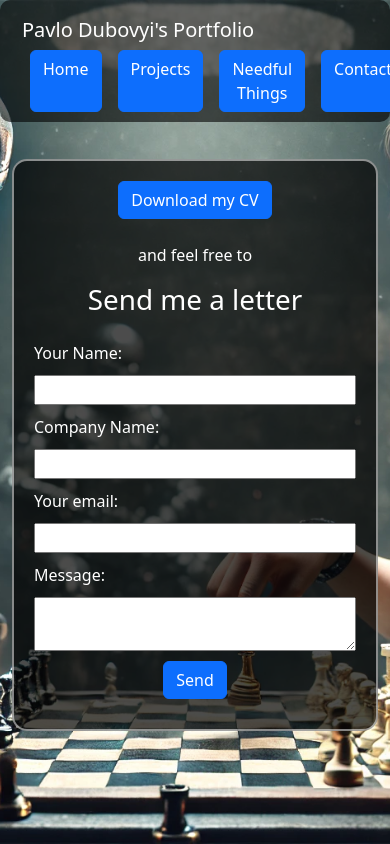
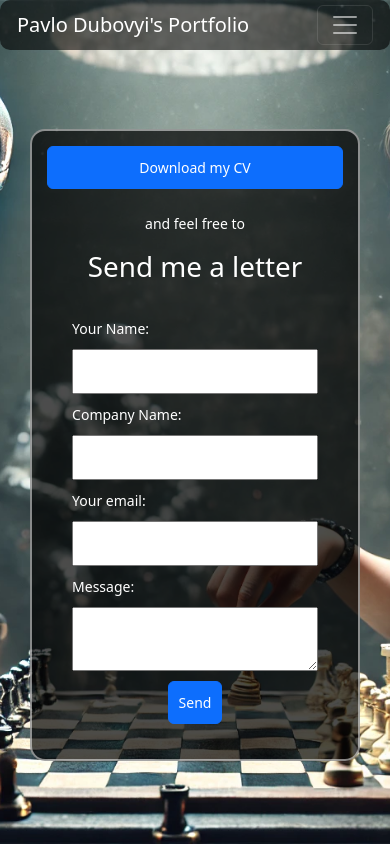
Before and after one commit to pavlodubovyi/Portfolio_website, a Django app: page /hire/ in a window 390 px wide. Run offline with Django 5.2, Linux system fonts and the light colour scheme.

Commit message:
buttons and menu

```diff
--- a/static/css/styles.css
+++ b/static/css/styles.css
@@ -112,3 +112,76 @@ html, body {
     width: 100%;
     margin-top: 20px;
 }
+
+@media (max-width: 768px) {
+    /* Загальні стилі для мобільних */
+    body {
+        font-size: 14px;
+    }
+
+    .navbar {
+        padding: 5px;
+    }
+
+    /* Навігаційне меню */
+    .navbar-nav {
+        display: flex;
+        flex-direction: column;
+        align-items: center;
+    }
+
+    .navbar-nav .nav-link {
+        width: 100%;
+        text-align: center;
+        padding: 8px;
+    }
+
+    /* Контент */
+    .content-box {
+        max-width: 90%;
+        padding: 15px;
+    }
+
+    /* Проєкти */
+    .projects-container {
+        max-height: unset; /* Забираємо обмеження по висоті */
+        overflow-y: visible;
+        padding: 5px;
+    }
+
+    .project-card {
+        width: 95%;
+        padding: 15px;
+        font-size: 14px;
+    }
+
+    .project-title {
+        font-size: 18px;
+    }
+
+    .project-description {
+        font-size: 13px;
+    }
+
+    /* Кнопки */
+    .btn {
+        font-size: 14px;
+        padding: 10px;
+        width: 100%; /* Розтягуємо кнопку на всю ширину */
+        text-align: center;
+    }
+
+    /* Форма */
+    .form-container {
+        max-width: 90%;
+        padding: 10px;
+    }
+
+    .form-container input,
+    .form-container textarea,
+    .form-container button {
+        font-size: 14px;
+        padding: 10px;
+        width: 100%;
+    }
+}
--- a/templates/base.html
+++ b/templates/base.html
@@ -19,13 +19,19 @@
     <nav class="navbar navbar-expand-lg navbar-dark">
         <div class="container">
             <span class="navbar-brand">Pavlo Dubovyi's Portfolio</span>
-            <div class="d-flex">
-                <a href="{% url 'home' %}" class="btn btn-primary mx-2">Home</a>
-                <a href="{% url 'projects' %}" class="btn btn-primary mx-2">Projects</a>
-                <a href="{% url 'needful_things' %}" class="btn btn-primary mx-2">Needful Things</a>
-                <a href="{% url 'contact' %}" class="btn btn-primary mx-2">Contact</a>
-                <a href="{% url 'about' %}" class="btn btn-primary mx-2">About Me</a>
-                <a href="{% url 'hire' %}" class="btn btn-primary mx-2">Hire Me</a>
+            <button class="navbar-toggler" type="button" data-bs-toggle="collapse" data-bs-target="#navbarNav"
+                aria-controls="navbarNav" aria-expanded="false" aria-label="Toggle navigation">
+                <span class="navbar-toggler-icon"></span>
+            </button>
+            <div class="collapse navbar-collapse" id="navbarNav">
+                <div class="navbar-nav ms-auto">
+                    <a href="{% url 'home' %}" class="nav-link btn btn-primary mx-2">Home</a>
+                    <a href="{% url 'projects' %}" class="nav-link btn btn-primary mx-2">Projects</a>
+                    <a href="{% url 'needful_things' %}" class="nav-link btn btn-primary mx-2">Needful Things</a>
+                    <a href="{% url 'contact' %}" class="nav-link btn btn-primary mx-2">Contact</a>
+                    <a href="{% url 'about' %}" class="nav-link btn btn-primary mx-2">About Me</a>
+                    <a href="{% url 'hire' %}" class="nav-link btn btn-primary mx-2">Hire Me</a>
+                </div>
             </div>
         </div>
     </nav>
```
